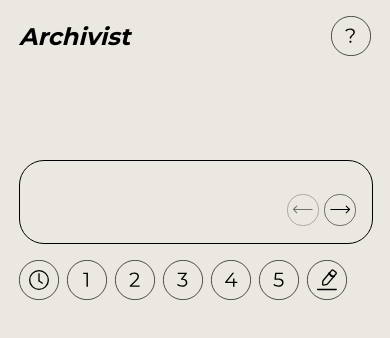
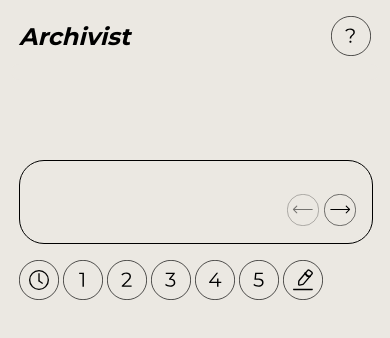
Before and after one commit to Africk-Hunter/Archivist, a Vue app in the folder frontend/: page / in a window 390 px wide. Shown: the top 338 px of the page. Built offline with nearby package versions, Linux system fonts and the light colour scheme; no server answers.

Commit message:
Made Timer Changes
- Added better custom timer logic
- Changed mobile button spacing

```diff
--- a/frontend/src/App.vue
+++ b/frontend/src/App.vue
@@ -3,7 +3,7 @@
     <SiteTopBar />
     <div class="mainContentContainer">
       <WordBox :word="word" :wordType="wordType" :fetchWord :nextWord :previousWord :wordIndex />
-      <TimerBar :nextWord/>
+      <TimerBar :nextWord />
       <DescriptionContainer :pronunciation="pronunciation" :definition="definition" />
     </div>
   </div>
--- a/frontend/src/components/TimerBar.vue
+++ b/frontend/src/components/TimerBar.vue
@@ -43,6 +43,17 @@ export default {
                 if (index != this.activeButton) {
                     if (time === "c") {
                         time = prompt("Enter a custom time in seconds");
+                        if (time === '0') {
+                            alert("Please enter a time greater than 0");
+                            return;
+                        }
+                        if (time < 0) {
+                            alert("Please enter a time greater than 0");
+                            return;
+                        }
+                        if (time === null) {
+                            return;
+                        }
                     }
                     clearInterval(this.timerInterval);
                     this.activeButton = index;
@@ -53,6 +64,14 @@ export default {
             } else {
                 if (time === "c") {
                     time = prompt("Enter a custom time in seconds");
+                    if (time === '0') {
+                        alert("Please enter a time greater than 0");
+                        return;
+                    }
+                    if (time < 0) {
+                        alert("Please enter a time greater than 0");
+                        return;
+                    }
                     if (time === null) {
                         return;
                     }
@@ -82,9 +101,17 @@ export default {
 
 <style scoped>
 .timerBar {
+
     display: flex;
     width: 100%;
     gap: .5rem;
+    user-select: none;
+}
+
+@media screen and (max-width: 768px) {
+    .timerBar {
+        gap: .25rem;
+    }
 }
 
 .timerButton {
@@ -118,7 +145,7 @@ export default {
     pointer-events: all;
 }
 
-.timerButton.active{
+.timerButton.active {
     transform: scale(1.2);
 }
 
```
